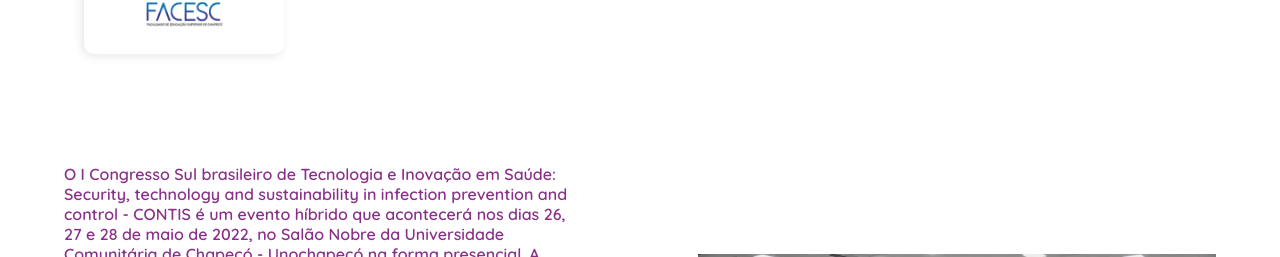
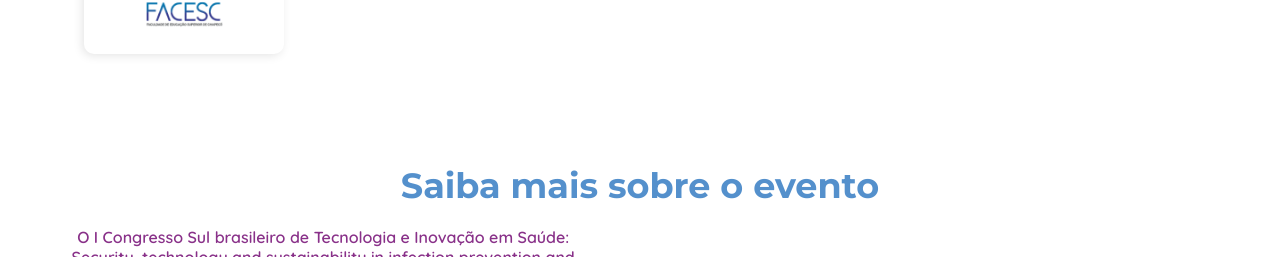
Before and after one commit to pedrohhcunha/congresso, a Next.js app: page / in a window 1280 px wide. Shown: the part 6426-6683 px from the top of the page. Built offline with nearby package versions, Linux system fonts and the light colour scheme.

Commit message:
Adiconando um titulo na section do mapa

```diff
--- a/components/Mapa.jsx
+++ b/components/Mapa.jsx
@@ -5,7 +5,7 @@ import localImg from '../public/images/fotoCentro.jpeg'
 export default function Mapa(props) {
     return(
         <section className={styles.section}>
-
+            <h2 className={styles.titulo}>Saiba mais sobre o evento</h2>
             <div className={styles.topArea}>
                 <p className={styles.p}>
                 O I Congresso Sul brasileiro de Tecnologia e Inovação em Saúde: Security, technology and sustainability in infection prevention and control - CONTIS é um evento híbrido que acontecerá nos dias 26, 27 e 28 de maio de 2022, no Salão Nobre da Universidade Comunitária de Chapecó - Unochapecó na forma presencial. A transmissão ao vivo será disponibilizada para todo o território brasileiro, a partir da confirmação de cadastro no evento.
--- a/styles/Mapa.module.scss
+++ b/styles/Mapa.module.scss
@@ -1,6 +1,14 @@
 .section{
     width: 100%;
     padding: 50px 5vw;
+    text-align: center;
+
+    .titulo{
+        color: var(--blue);
+        font-size: 35px;
+        margin-bottom: 20px;
+        width: 100%;
+    }
 
     .topArea{
         display: flex;
```
